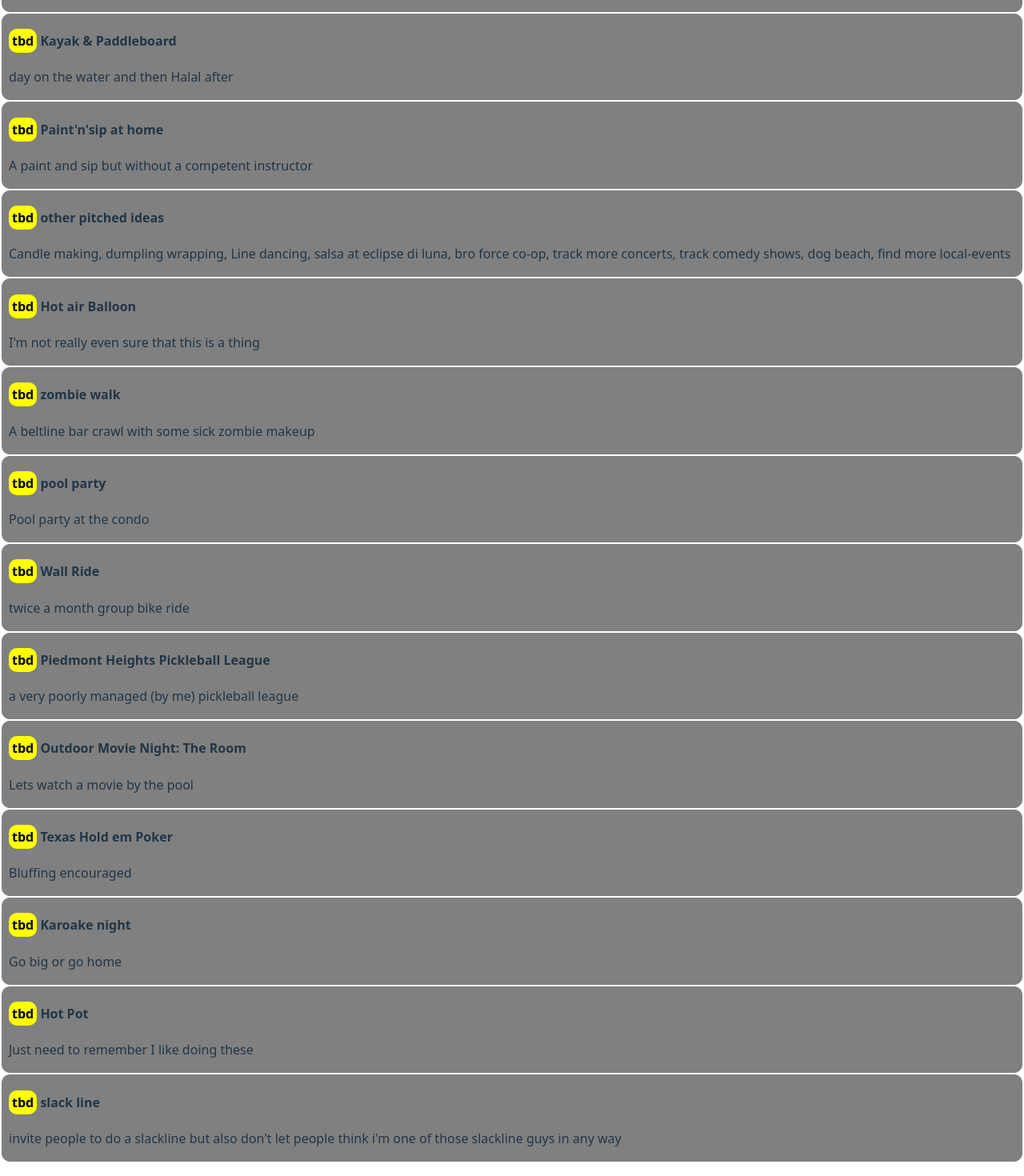
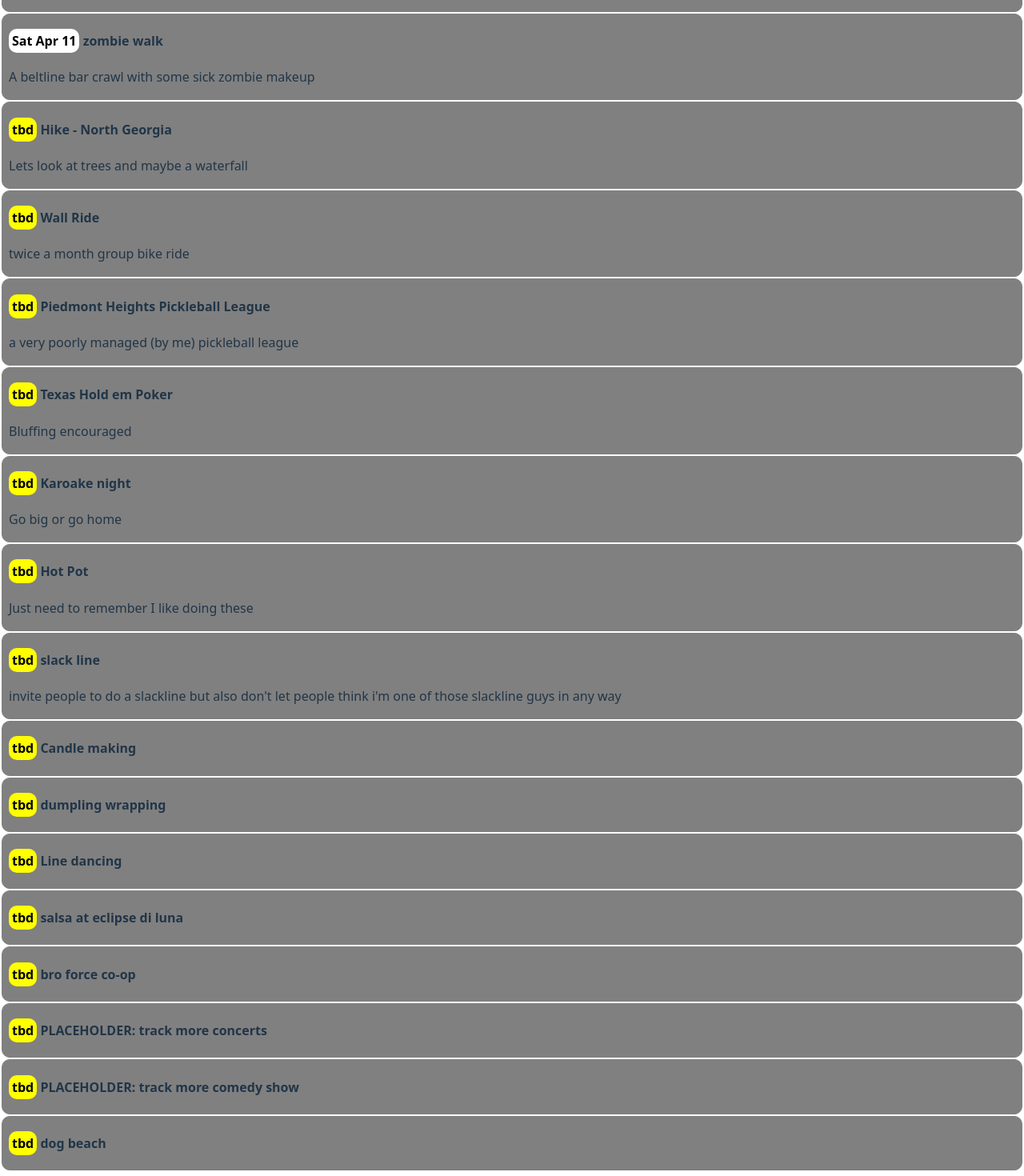
Before and after one commit to JeffWHenderson/world-wide-jeff, a React (Vite) app in the folder apps/frontend/: page /events in a window 1280 px wide. Shown: the part 400-1870 px from the top of the page at 80% size. Built offline with nearby package versions, Linux system fonts and the light colour scheme.

Commit message:
adding zombie walk date

```diff
--- a/apps/frontend/src/screens/Events/EventTypes.ts
+++ b/apps/frontend/src/screens/Events/EventTypes.ts
@@ -18,12 +18,135 @@ export type EventDetails = {
 
 
 export const hardCodedEvents: EventDetails[] = [
+
+    {
+        id: "867a25fb-224c-400e-98d2-6ca0a45444c7",
+        name: "Art Projects Day",
+        details: "Bring something you are working on and we can all work on our art projects we've been neglecting",
+        startDate: new Date("2025-12-05T12:00:00.000")
+    },
+    {
+        id: "59f95cf4-b803-4a9d-a712-1fa679056fde",
+        name: "Paint'n'sip at home",
+        details: "A paint and sip but without a competent instructor",
+        startDate: new Date("2025-12-12T12:00:00.000")
+    },
+    {
+        id: "02f854de-fdfc-486b-ab73-24ca6c6300bf",
+        name: "zombie walk",
+        details: "A beltline bar crawl with some sick zombie makeup",
+        startDate: new Date("2026-04-11T12:00:00.000"),
+        links: [{ linkDescription: "What to do", link: "https://www.google.com/search?q=zombie+makeup&oq=zombie+makeup&gs_lcrp=EgZjaHJvbWUyDAgAEEUYORixAxiABDIHCAEQABiABDIHCAIQABiABDIHCAMQABiABDIHCAQQABiABDIHCAUQABiABDIHCAYQABiABDIHCAcQABiABDIHCAgQABiABDIHCAkQABiABNIBCDI0NDBqMGo3qAIAsAIA&sourceid=chrome&ie=UTF-8" }]
+    },
+    {
+        id: "48991928-4c60-493b-9bd2-426cf3116eac",
+        name: "Hike - North Georgia",
+        details: "Lets look at trees and maybe a waterfall",
+        startDate: "tbd"
+    },
+    {
+        id: "e72540d9-7ed4-4c5d-a337-4b728b7d1957",
+        name: "Wall Ride",
+        details: "twice a month group bike ride",
+        startDate: "tbd"
+    },
+    {
+        id: "1516fe29-bfaf-4345-9ebf-64d038781005",
+        name: "Piedmont Heights Pickleball League",
+        details: "a very poorly managed (by me) pickleball league",
+        startDate: "tbd"
+    },
+
+    {
+        id: "df51880b-c66d-4a0d-b2bf-bbe38201a2ee",
+        name: "Texas Hold em Poker",
+        details: "Bluffing encouraged",
+        startDate: "tbd"
+    },
+    {
+        id: "fbb858e9-ba89-46c0-9f1c-9c992d15d27c",
+        name: "Karoake night",
+        details: "Go big or go home",
+        startDate: "tbd"
+    },
+    {
+        id: "a4753aa2-c8c1-4300-a994-4ad7fbef4f65",
+        name: "Hot Pot",
+        details: "Just need to remember I like doing these",
+        startDate: "tbd"
+    },
+    {
+        id: "7c0ecb0f-42b3-43ff-8f6b-c8f0d3c447e9",
+        name: "slack line",
+        details: "invite people to do a slackline but also don't let people think i'm one of those slackline guys in any way",
+        startDate: "tbd"
+    },
+    {
+        id: "7600e356-bf29-4470-9567-001219fb4619",
+        name: "Candle making",
+        details: "",
+        startDate: "tbd"
+    },
+    {
+        id: "7600e356-bf29-4470-9567-001219fb4619",
+        name: "dumpling wrapping",
+        details: "",
+        startDate: "tbd"
+    },
+    {
+        id: "7600e356-bf29-4470-9567-001219fb4619",
+        name: "Line dancing",
+        details: "",
+        startDate: "tbd"
+    },
+    {
+        id: "7600e356-bf29-4470-9567-001219fb4619",
+        name: "salsa at eclipse di luna",
+        details: "",
+        startDate: "tbd"
+    },
+    {
+        id: "7600e356-bf29-4470-9567-001219fb4619",
+        name: "bro force co-op",
+        details: "",
+        startDate: "tbd"
+    },
+    {
+        id: "7600e356-bf29-4470-9567-001219fb4619",
+        name: "PLACEHOLDER: track more concerts",
+        details: "",
+        startDate: "tbd"
+    },
+    {
+        id: "7600e356-bf29-4470-9567-001219fb4619",
+        name: "PLACEHOLDER: track more comedy show",
+        details: "",
+        startDate: "tbd"
+    },
+    {
+        id: "7600e356-bf29-4470-9567-001219fb4619",
+        name: "dog beach",
+        details: "",
+        startDate: "tbd"
+    },
+    {
+        id: "b1e3976b-8368-4892-a64d-2d77e5b3f365",
+        name: "pool party",
+        details: "Pool party at the condo",
+        startDate: new Date("2025-9-19")
+    },
     {
         id: "ca7866be-6e1b-4e6b-8b8a-2d5a9c0bf9ce",
         name: "Virginia Highlands Porchfest",
         details: "I'm not planning this but its a whole thing we should get a group together to do",
         startDate: new Date("2025-05-17T12:00:00.000"),
         links: [{ linkDescription: "google it", link: "http://google.com" }]
+    },
+    {
+        id: "ad4c0794-0fbe-4f4d-af0c-41bb8be5a47a",
+        name: "Outdoor Movie Night: The Room",
+        details: "Lets watch a movie by the pool",
+        startDate: new Date("2025-07-11T12:00:00.000"),
     },
     {
         id: "66b8dc2e-ca70-47fa-be5b-05103bf73982",
@@ -74,93 +197,9 @@ export const hardCodedEvents: EventDetails[] = [
         links: [{ linkDescription: "google it", link: "http://google.com" }]
     },
     {
-        id: "867a25fb-224c-400e-98d2-6ca0a45444c7",
-        name: "Art Projects Day",
-        details: "Bring something you are working on and we can all work on our art projects we've been neglecting",
-        startDate: "tbd"
-    },
-    {
-        id: "48991928-4c60-493b-9bd2-426cf3116eac",
-        name: "Hike - North Georgia",
-        details: "Lets look at trees and maybe a waterfall",
-        startDate: "tbd"
-    },
-    {
         id: "d1088340-82c2-45f7-8e99-2c17a9334230",
         name: "Kayak & Paddleboard",
         details: "day on the water and then Halal after",
-        startDate: "tbd"
-    },
-    {
-        id: "59f95cf4-b803-4a9d-a712-1fa679056fde",
-        name: "Paint'n'sip at home",
-        details: "A paint and sip but without a competent instructor",
-        startDate: "tbd"
-    },
-    {
-        id: "7600e356-bf29-4470-9567-001219fb4619",
-        name: "other pitched ideas",
-        details: "Candle making, dumpling wrapping, Line dancing, salsa at eclipse di luna, bro force co-op, track more concerts, track comedy shows, dog beach, find more local-events",
-        startDate: "tbd"
-    },
-    {
-        id: "f551e54e-a8cf-4410-b9a2-f32f2a7987e9",
-        name: "Hot air Balloon",
-        details: "I'm not really even sure that this is a thing",
-        startDate: "tbd"
-    },
-    {
-        id: "02f854de-fdfc-486b-ab73-24ca6c6300bf",
-        name: "zombie walk",
-        details: "A beltline bar crawl with some sick zombie makeup",
-        startDate: "tbd"
-    },
-    {
-        id: "b1e3976b-8368-4892-a64d-2d77e5b3f365",
-        name: "pool party",
-        details: "Pool party at the condo",
-        startDate: "tbd"
-    },
-    {
-        id: "e72540d9-7ed4-4c5d-a337-4b728b7d1957",
-        name: "Wall Ride",
-        details: "twice a month group bike ride",
-        startDate: "tbd"
-    },
-    {
-        id: "1516fe29-bfaf-4345-9ebf-64d038781005",
-        name: "Piedmont Heights Pickleball League",
-        details: "a very poorly managed (by me) pickleball league",
-        startDate: "tbd"
-    },
-    {
-        id: "ad4c0794-0fbe-4f4d-af0c-41bb8be5a47a",
-        name: "Outdoor Movie Night: The Room",
-        details: "Lets watch a movie by the pool",
-        startDate: "tbd"
-    },
-    {
-        id: "df51880b-c66d-4a0d-b2bf-bbe38201a2ee",
-        name: "Texas Hold em Poker",
-        details: "Bluffing encouraged",
-        startDate: "tbd"
-    },
-    {
-        id: "fbb858e9-ba89-46c0-9f1c-9c992d15d27c",
-        name: "Karoake night",
-        details: "Go big or go home",
-        startDate: "tbd"
-    },
-    {
-        id: "a4753aa2-c8c1-4300-a994-4ad7fbef4f65",
-        name: "Hot Pot",
-        details: "Just need to remember I like doing these",
-        startDate: "tbd"
-    },
-    {
-        id: "7c0ecb0f-42b3-43ff-8f6b-c8f0d3c447e9",
-        name: "slack line",
-        details: "invite people to do a slackline but also don't let people think i'm one of those slackline guys in any way",
-        startDate: "tbd"
+        startDate: new Date("2025-9-12")
     }
 ]
--- a/apps/frontend/src/screens/Events/Events.tsx
+++ b/apps/frontend/src/screens/Events/Events.tsx
@@ -10,7 +10,7 @@ const Events = () => {
         }
 
         // TODO: Better Date Formatting
-        return <span style={{ color: 'black', backgroundColor: "white", padding: "4px", borderRadius: "10px" }}>{date.toString().split(" 2025")[0]}</span>
+        return <span style={{ color: 'black', backgroundColor: "white", padding: "4px", borderRadius: "10px" }}>{date.toString().split(" 202")[0]}</span>
     }
 
     const handleOpenEventPage = (item: EventDetails) => {
```
